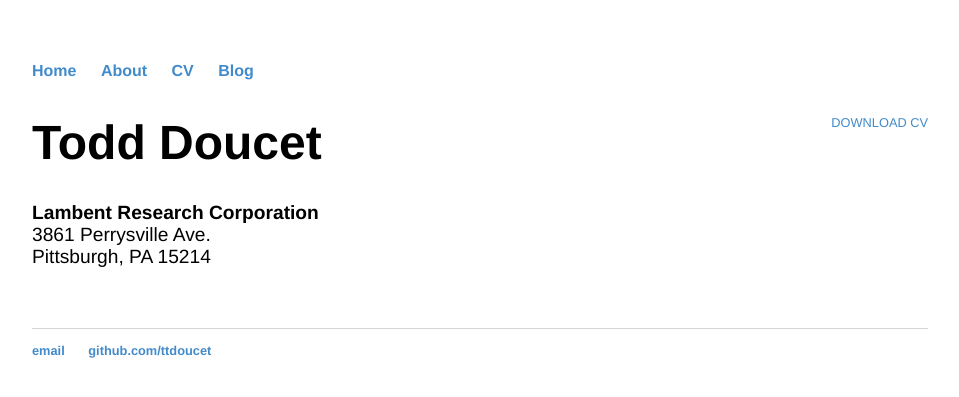
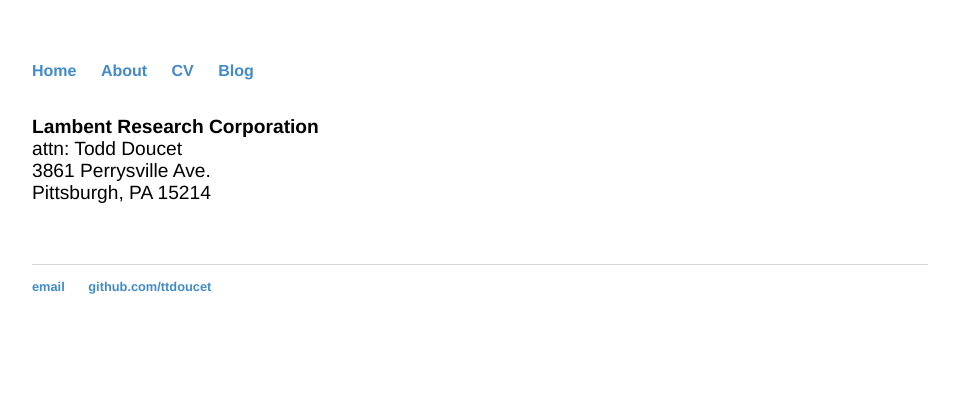
Before and after one commit to ttdoucet/ttdoucet.github.io, a Jekyll site: the page built from cv/index.html, in a window 1280 px wide. Shown: the top 397 px of the page, without its empty margins (160-1119 px from the left). Built offline with Jekyll 4.4.1, drawn with Linux system fonts in a browser that asks for light colours.

Commit message:
Contact info.

```diff
--- a/cv/index.html
+++ b/cv/index.html
@@ -2,11 +2,11 @@
 layout: default
 title: CV of Your Name
 ---
+<br>
 <div class="cv">
-  <a href="tdoucet.pdf" class="download" title="Download CV as PDF">Download CV</a>
-  <h1>Todd Doucet</h1>
   <address style="font-style:normal;">
     <strong>Lambent Research Corporation</strong><br>
+    attn: Todd Doucet<br>
     3861 Perrysville Ave.<br>
     Pittsburgh, PA  15214
   </address>
```
Also changed, not shown: 1 other file.
